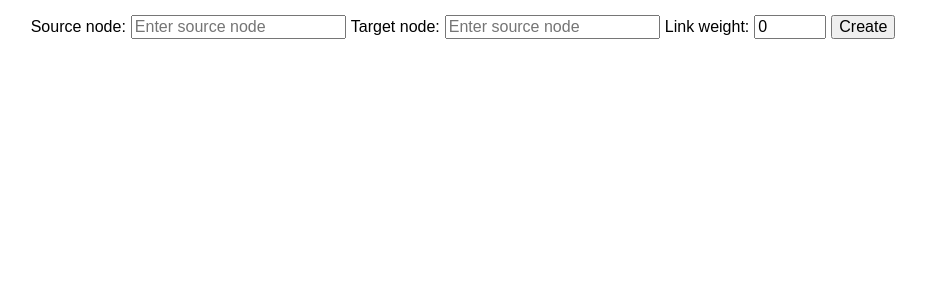
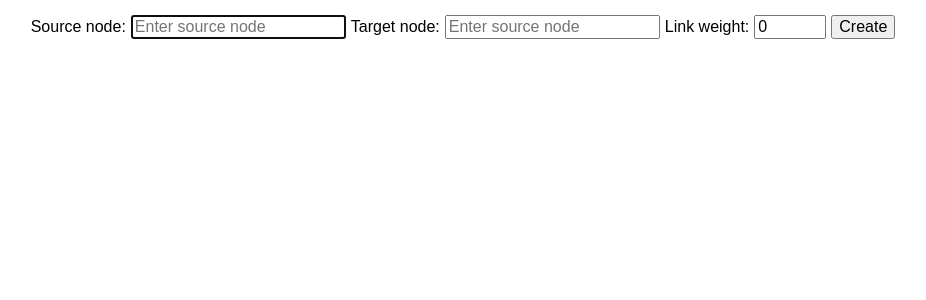
Before and after one commit to drifterz13/delivery-service, a React (Vite) app: page / in a window 1280 px wide. Shown: the top 300 px of the page, without its empty margins (177-1103 px from the left). Built offline with nearby package versions, Linux system fonts and the light colour scheme.

Commit message:
make it more easier to insert data continuously

```diff
--- a/src/GraphCreator.react.tsx
+++ b/src/GraphCreator.react.tsx
@@ -1,10 +1,16 @@
-import React, { useState } from 'react'
+import React, { useEffect, useRef, useState } from 'react'
 
 type Props = {
   createGraph: (source: string, target: string, weight: number) => void
 }
 
 export default function GraphCreator(props: Props) {
+  const sourceInputRef = useRef<HTMLInputElement>()
+
+  useEffect(() => {
+    sourceInputRef.current.focus()
+  }, [])
+
   const [linkWeight, setLinkWeigth] = useState(0)
   const [sourceNode, setSourceNode] = useState('')
   const [targetNode, setTargetNode] = useState('')
@@ -20,6 +26,7 @@ export default function GraphCreator(props: Props) {
       <label>
         Source node:
         <input
+          ref={sourceInputRef}
           type="text"
           placeholder="Enter source node"
           value={sourceNode}
@@ -54,6 +61,7 @@ export default function GraphCreator(props: Props) {
         onClick={() => {
           props.createGraph(sourceNode, targetNode, linkWeight)
           reset()
+          sourceInputRef.current.focus()
         }}
       >
         Create
```
